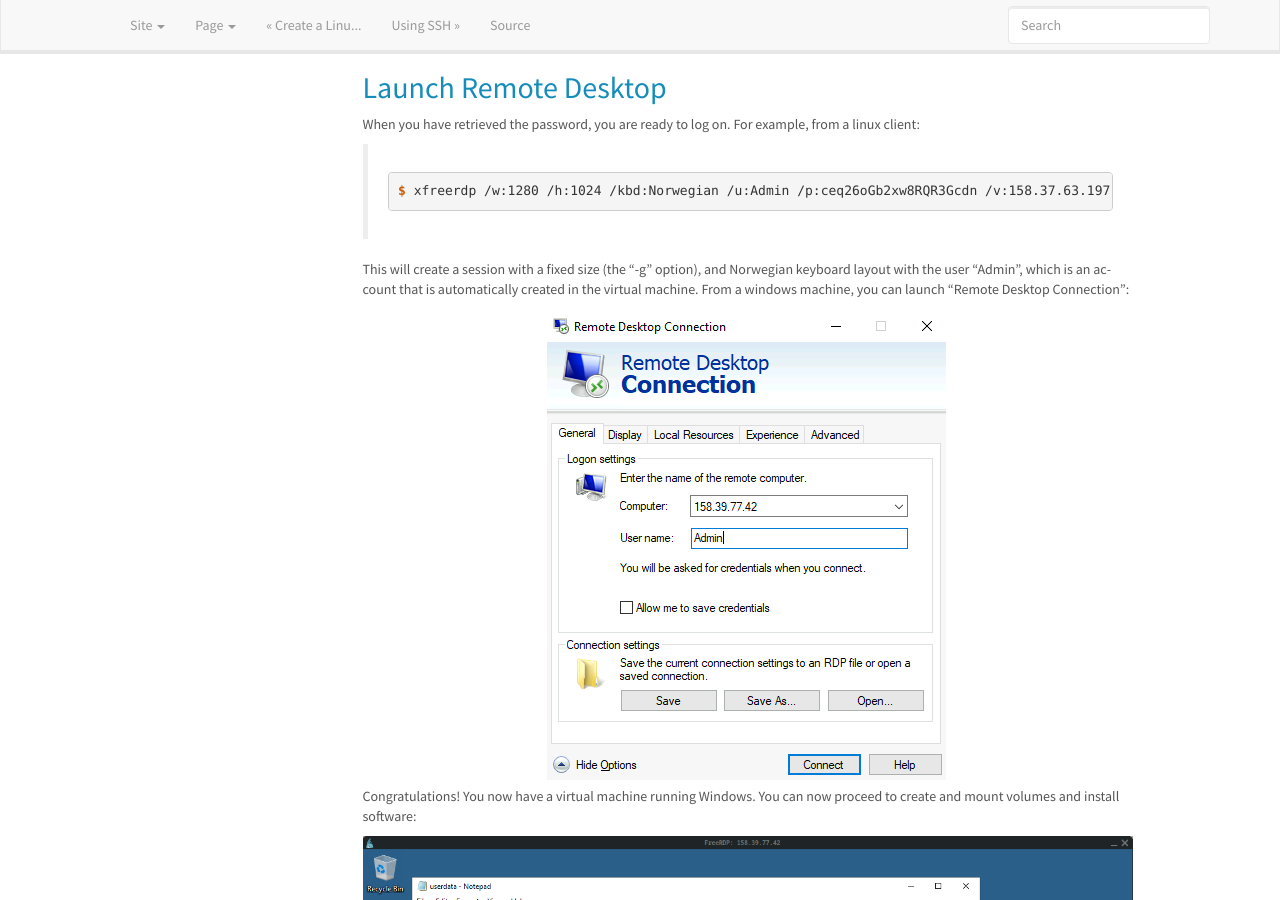
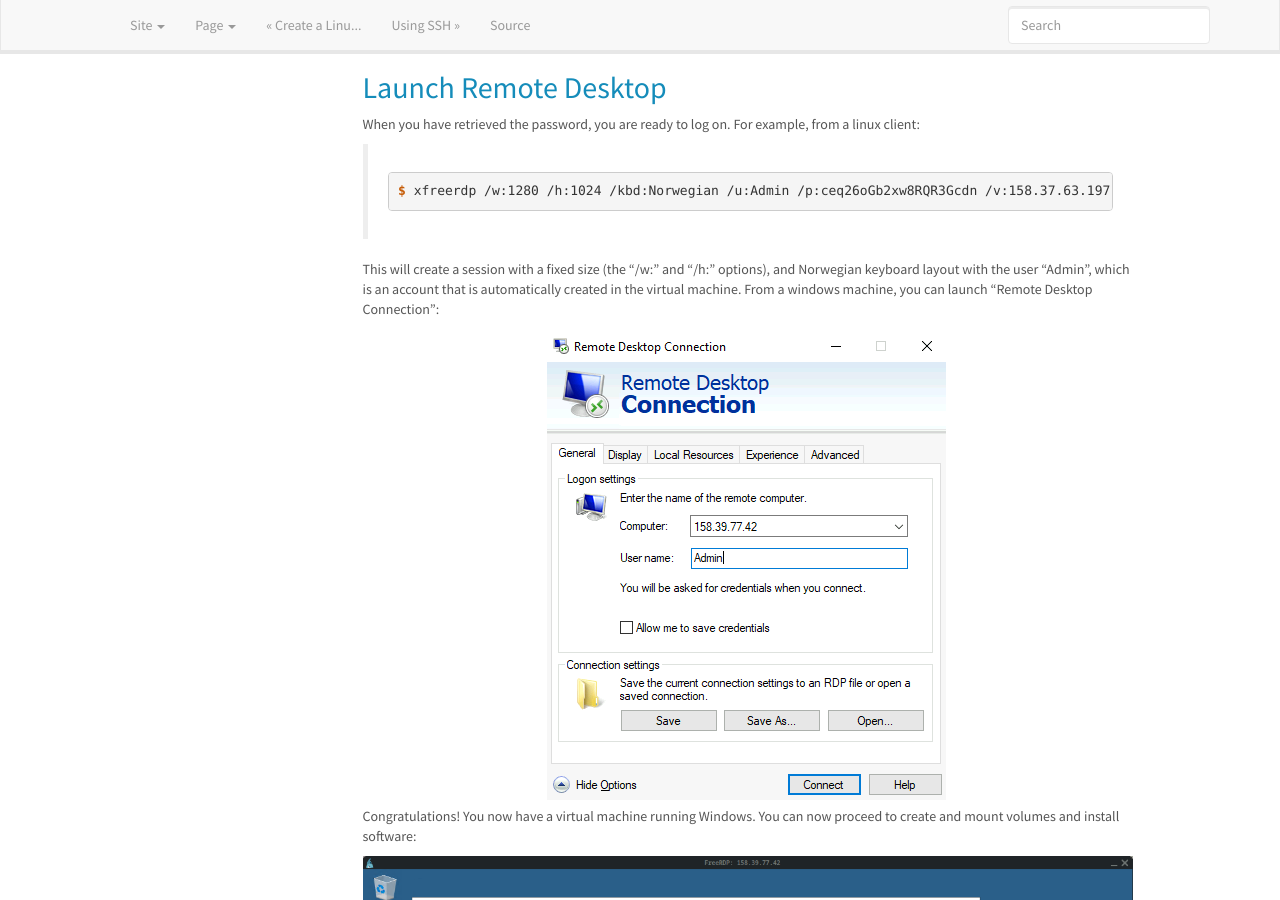
Before and after one commit to norcams/docs-enduser, a Sphinx documentation site: the page built from docs/create-windows-machine.rst, in a window 1280 px wide and 900 px high, scrolled down 9752 px. Built offline with Sphinx 7.4.7, drawn with Linux system fonts in a browser that asks for light colours.

Commit message:
update text for xfreerdp

```diff
--- a/docs/create-windows-machine.rst
+++ b/docs/create-windows-machine.rst
@@ -370,9 +370,9 @@ client:
 
      $ xfreerdp /w:1280 /h:1024 /kbd:Norwegian /u:Admin /p:ceq26oGb2xw8RQR3Gcdn /v:158.37.63.197
 
-This will create a session with a fixed size (the "-g" option), and Norwegian keyboard layout
-with the user "Admin", which is an account that is automatically created in the virtual
-machine. From a windows machine, you can launch "Remote Desktop Connection":
+This will create a session with a fixed size (the "/w:" and "/h:" options), and Norwegian
+keyboard layout with the user "Admin", which is an account that is automatically created
+in the virtual machine. From a windows machine, you can launch "Remote Desktop Connection":
 
 .. image:: images/dashboard-create-windows-12.png
    :align: center
```
